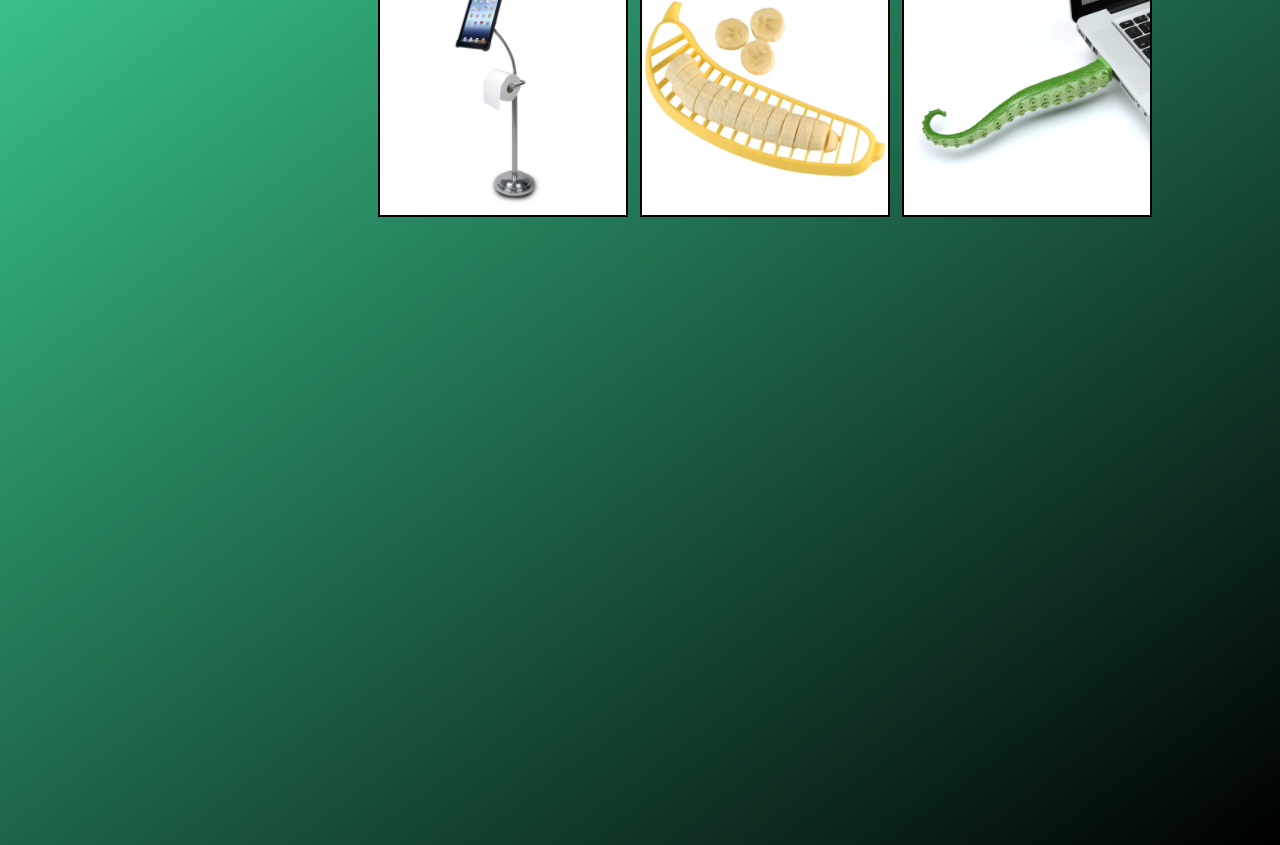
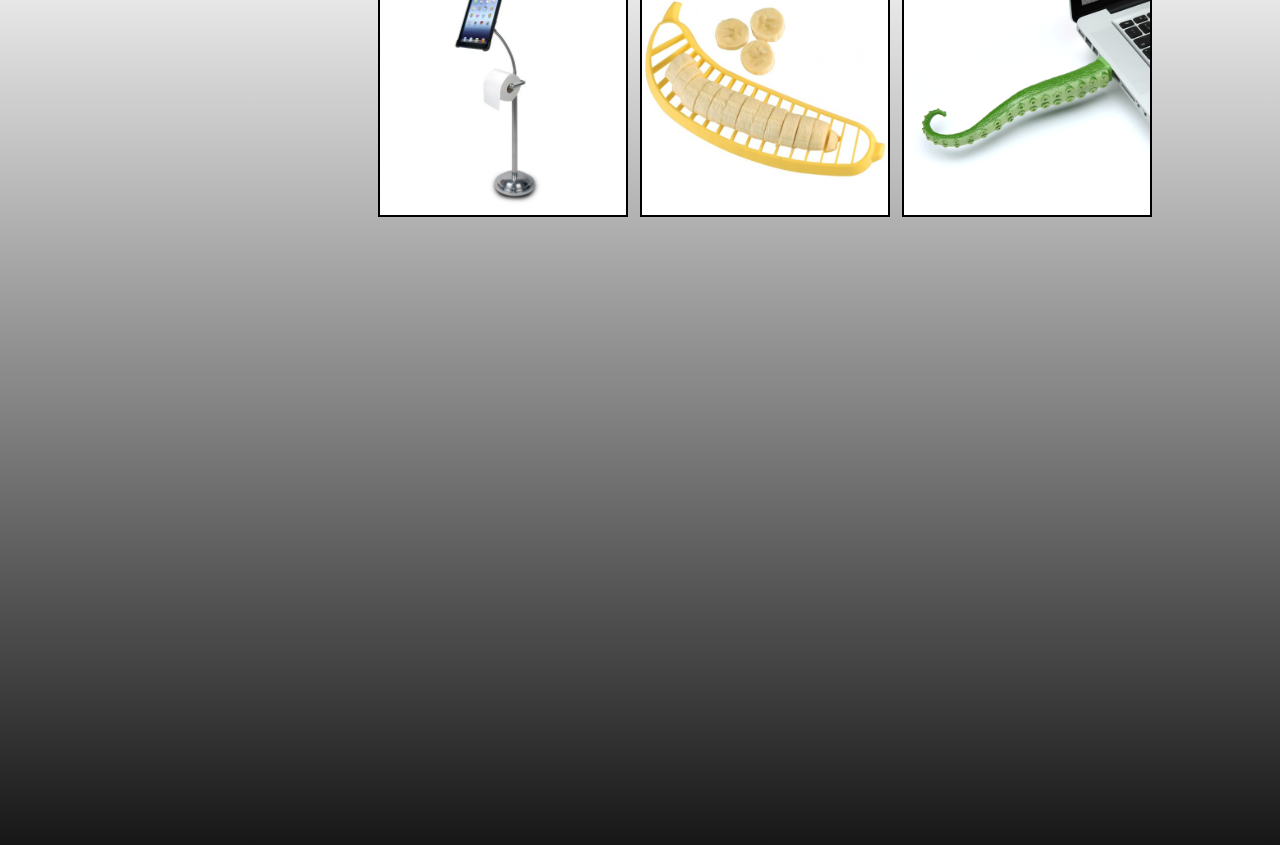
Before and after one commit to jswill88/bus-mail, a plain HTML site: page index.html in a window 1280 px wide. Shown: the part 97-942 px from the top of the page. Drawn offline with nearby package versions, Linux system fonts and the light colour scheme.

Commit message:
Update background color

```diff
--- a/css/style.css
+++ b/css/style.css
@@ -3,7 +3,7 @@ body {
   width: 1024px;
   margin: 0 auto;
   font-family: Arial, Helvetica, sans-serif;
-  background-image: linear-gradient(to bottom right,rgb(59, 202, 142),rgb(0, 0, 0));
+  background-image: linear-gradient(to top,rgb(24, 23, 23),white);
 }
 header {
   height: 50px;
```
